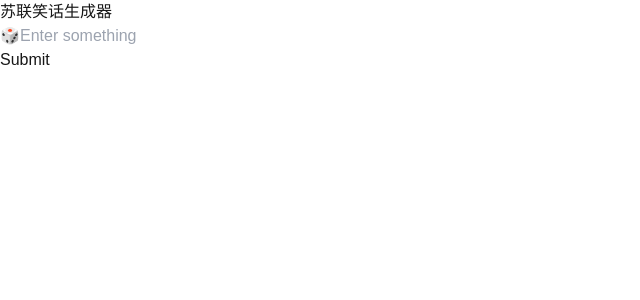
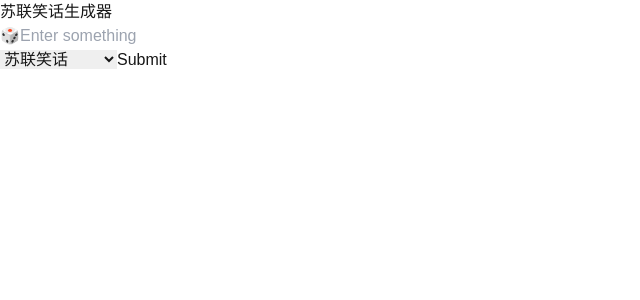
Before and after one commit to pipi32167/study-english-by-ai, a Next.js app: page / in a window 1280 px wide. Shown: the top 300 px of the page, without its empty margins (0-640 px from the left). Built offline with nearby package versions, Linux system fonts and the light colour scheme.

Commit message:
feat: add more joke types

```diff
--- a/src/components/Form.tsx
+++ b/src/components/Form.tsx
@@ -3,6 +3,7 @@ import { useState } from "react";
 
 export default function Home() {
   const [inputValue, setInputValue] = useState("");
+  const [jokeType, setJokeType] = useState("苏联笑话"); // New state for joke type
   const [result, setResult] = useState("");
   const [englishResult, setEnglishResult] = useState("");
   const [chineseResult, setChineseResult] = useState(""); // New state for Chinese result
@@ -19,7 +20,7 @@ export default function Home() {
         headers: {
           'Content-Type': 'application/json',
         },
-        body: JSON.stringify({ input: inputValue }),
+        body: JSON.stringify({ input: inputValue, jokeType }), // Include jokeType in the request body
       });
       const data = await response.json();
       setResult(data.result);
@@ -51,7 +52,7 @@ export default function Home() {
 
   return (
     <div className="flex flex-col items-center justify-center min-h-screen p-8 bg-gray-50">
-      <h1 className="text-2xl font-bold mb-4">苏联笑话生成器</h1>
+      <h1 className="text-2xl font-bold mb-4">{jokeType}生成器</h1>
       {result && (
         <div className="relative mt-4 p-4 border rounded bg-gray-100 shadow-md max-w-md w-full">
           {showOverlay && (
@@ -94,6 +95,15 @@ export default function Home() {
             placeholder="Enter something"
           />
         </div>
+        <select
+          value={jokeType}
+          onChange={(e) => setJokeType(e.target.value)}
+          className="border p-2 rounded w-full"
+        >
+          <option value="苏联笑话">苏联笑话</option>
+          <option value="经济学家笑话">经济学家笑话</option>
+          <option value="程序员笑话">程序员笑话</option>
+        </select>
         <button
           type="submit"
           className="bg-blue-500 text-white p-2 rounded hover:bg-blue-700 transition duration-300"
--- a/src/pages/api/gen.ts
+++ b/src/pages/api/gen.ts
@@ -5,14 +5,17 @@ import { chat } from '@/utils/llm';
 // Create a next-connect handler
 const router = createRouter<NextApiRequest, NextApiResponse>();
 
-async function generate(words: string): Promise<{ result: string, chineseResult: string, englishResult: string }> {
+async function generate(words: string, jokeType: string = "苏联笑话"): Promise<{ result: string, chineseResult: string, englishResult: string }> {
   const prompt = `
 <instruction>
-你是一个英语学习助手，你负责为用户生成一个苏联笑话，但是保留指定单词的英文格式。
-  - step1: 生成中英文的苏联笑话。
+你是一个英语学习助手，你负责为用户生成一个${jokeType}，但是保留指定单词的英文格式。
+  - step1: 生成中英文的${jokeType}。
   - step2: 从上一步的中文结果中，按指定单词的顺序，将英文单词翻译成中文。
   - step3: 从上一步的结果中，检查中文和英文单词是否正确。其中中文单词必须是出现在中文结果中。如果用户输入的单词是在词组中，保留词组的格式。
 输出格式参考output_example。输出格式为xml格式，最终结果放在result里。
+注意，例子都是苏联笑话，你应该生成指定的${jokeType}。
+注意，例子都是苏联笑话，你应该生成指定的${jokeType}。
+注意，例子都是苏联笑话，你应该生成指定的${jokeType}。
 </instruction>
 <input_example1>
 run,walk,ride bicycle,sit,hike
@@ -126,12 +129,12 @@ function getSection(result: string, name: string): string {
 
 router.post(async (req, res) => {
   try {
-    const { input } = req.body;
+    const { input, jokeType } = req.body;
     if (!input) {
       return res.status(400).json({ error: 'input is required' });
     }
 
-    const result = await generate(input);
+    const result = await generate(input, jokeType);
     res.status(200).json(result);
   } catch (error) {
     console.log(error);
```
